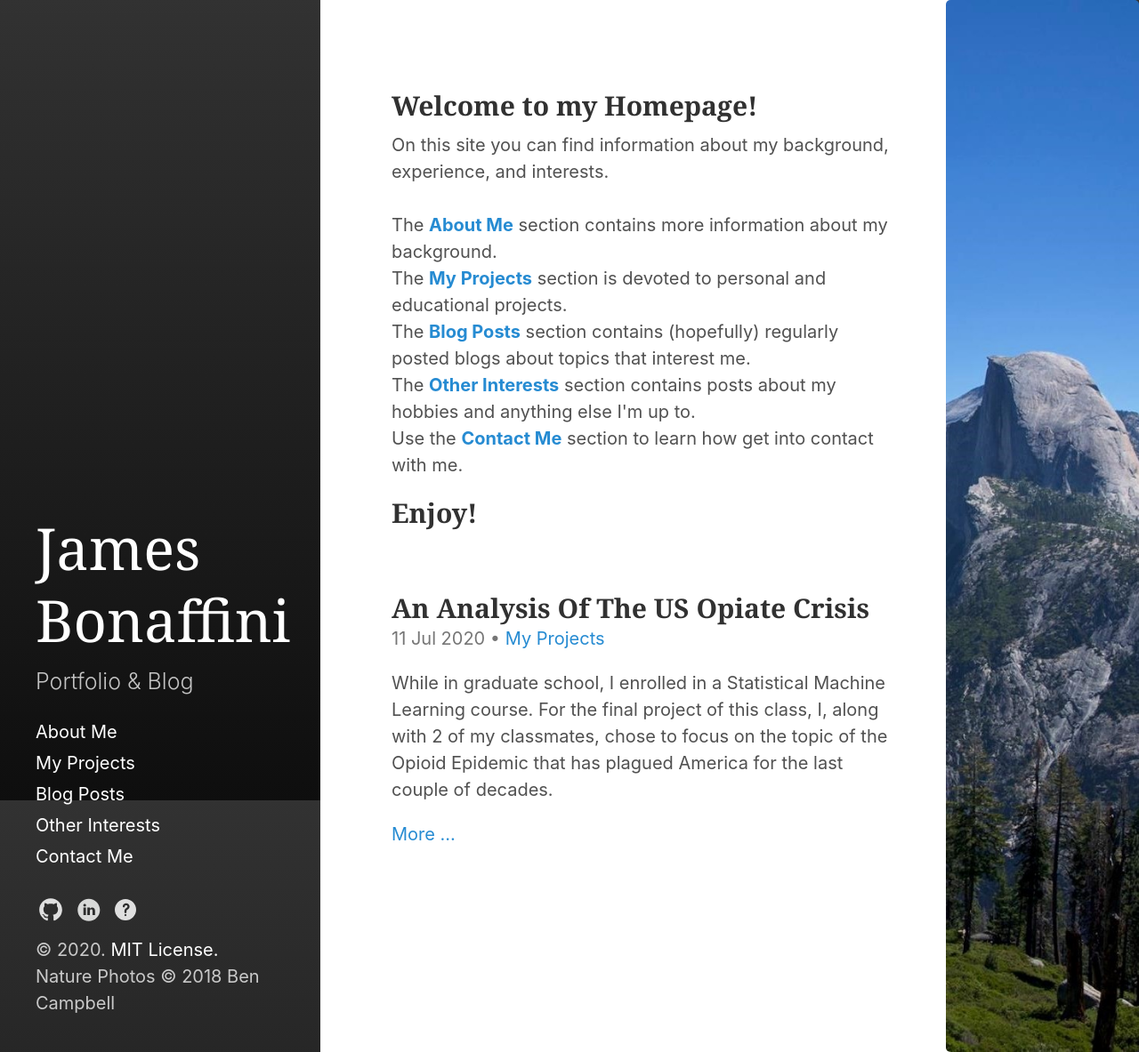
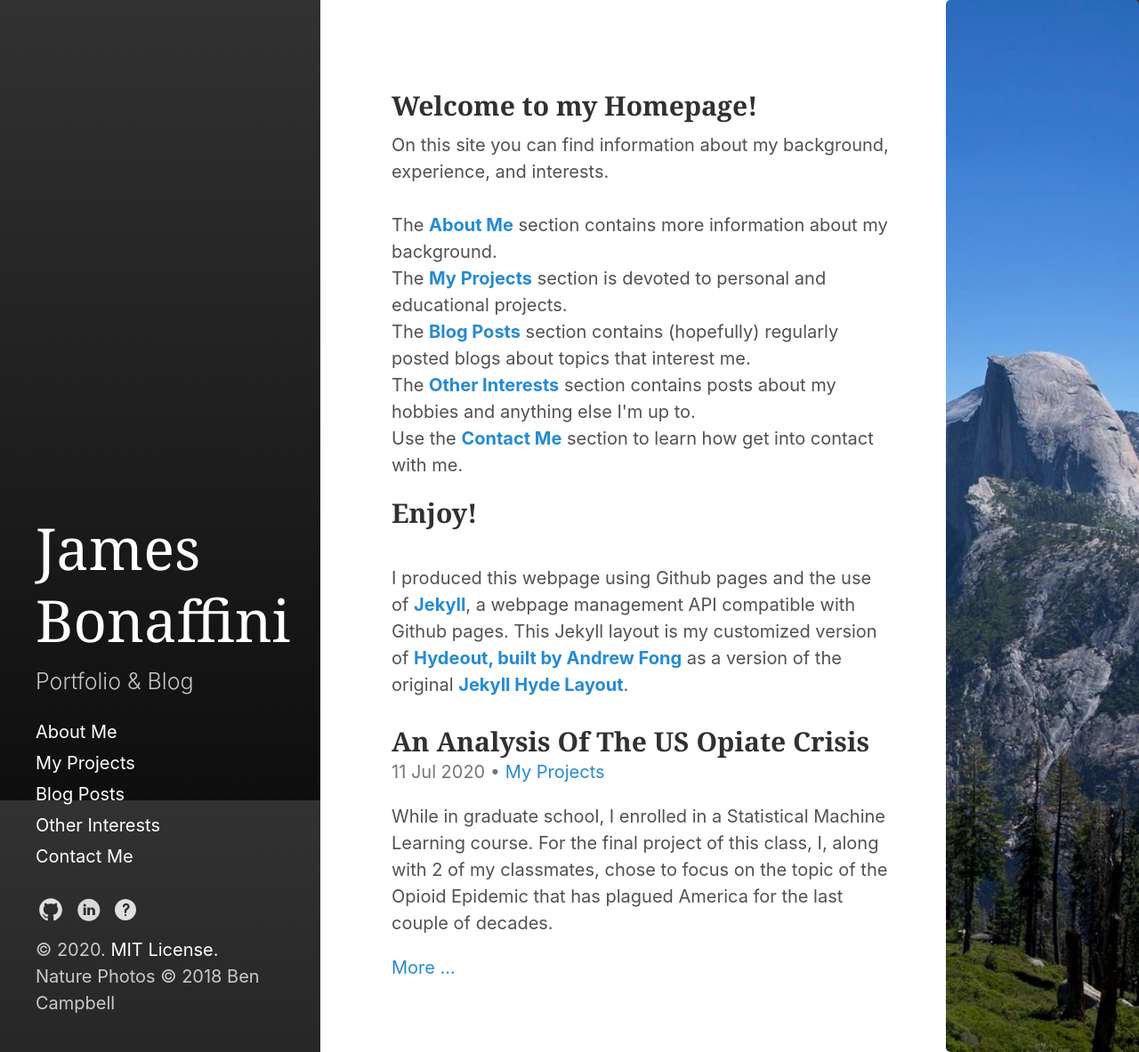
Before and after one commit to jbonaffini/jbonaffini.github.io, a Jekyll site: the page built from index.html, in a window 1280 px wide and 1183 px high. Shown: the whole window at 89% size. Built offline with Jekyll 4.4.1, drawn with Linux system fonts in a browser that asks for light colours; the list of posts is cut into pages by our own code.

Commit message:
update the index to include layout information for readers

```diff
--- a/index.html
+++ b/index.html
@@ -11,4 +11,9 @@ The <a class="catagory-link" style="font-weight: bold" href="/interests/">Other
 Use the <a class="catagory-link" style="font-weight: bold" href="/contact/">Contact Me</a> section to learn how get into contact with me.
 <h2> Enjoy! </h2>
 <br>
+I produced this webpage using Github pages and the use of <a class="catagory-link" style="font-weight: bold" href="https://jekyllrb.com/">Jekyll</a>,
+a webpage management API compatible with Github pages.  This Jekyll layout is my customized version of
+<a class="catagory-link" style="font-weight: bold" href="https://fongandrew.github.io/hydeout/">Hydeout, built by Andrew Fong</a> as a version of the
+original <a class="catagory-link" style="font-weight: bold" href="https://hyde.getpoole.com/">Jekyll Hyde Layout</a>.
 <br>
+<br>
```
